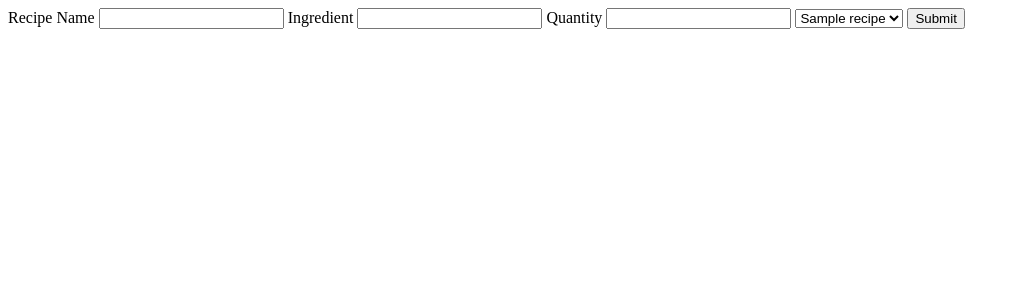
After one commit to nikolaipascual-design/recipebook-pascual-nikolai, a Django app: template recipebook/ledger/templates/ledger/recipe/add.html in a window 1280 px wide. The commit adds this page. Shown: the top 300 px of the page, without its empty margins (0-1020 px from the left). Run offline with Django 5.2, Linux system fonts and the light colour scheme; the template is opened without the code that fills it: most values are stand-ins (such as "Sample title", 1, 10 or a date in 2020).

Commit message:
Add files via upload

```diff
--- a/recipebook/ledger/admin.py
+++ b/recipebook/ledger/admin.py
@@ -2,7 +2,7 @@ from django.contrib import admin
 from django.contrib.auth.admin import UserAdmin as BaseUserAdmin
 from django.contrib.auth.models import User
 from django.contrib.auth.mixins import LoginRequiredMixin
-from .models import Profile
+from .models import Profile, RecipeImage
 from .views import LoginView
 
 
--- a/recipebook/ledger/templates/ledger/recipe/1.html
+++ b/recipebook/ledger/templates/ledger/recipe/1.html
@@ -9,6 +9,7 @@
   {{ form.as_p }}
 <button type="submit">Logout</button>
   <ul>
+    <img src="{{ image }}" alt="{{ description }}">
     {% recipes.0 %}
     <li>{{ name }} {{ quantity }}</li>
     {% endblock %}
--- a/recipebook/ledger/templates/ledger/recipe/2.html
+++ b/recipebook/ledger/templates/ledger/recipe/2.html
@@ -9,6 +9,7 @@
   {{ form.as_p }}
 <button type="submit">Logout</button>
   <ul>
+    <img src="{{ image }}" alt="{{ description }}">
     {% recipes.0 %}
     <li>{{ name }} {{ quantity }}</li>
     {% endblock %}
--- /dev/null
+++ b/recipebook/ledger/templates/ledger/recipe/add.html
@@ -0,0 +1,21 @@
+<form action="/" method="post">
+    {% csrf_token %}
+    <label for="recipe">
+        <span>Recipe Name</span>
+    <input type="text" id="name" name="name">
+    </label>
+    <label for="recipe">
+        <span>Ingredient</span>
+    <input type="text" id="ingredient" name="ingredient">
+    </label>
+    <label for="recipe">
+        <span>Quantity</span>
+    <input type="int" id="quantity" name="quantity">
+    </label>
+    <select id="Recipe" name="recipe">
+        {% for recipe in recipes %}
+            <option value="{{ recipes.pk }}">{{ recipe.name }}</option>
+        {% endfor %}
+    </select>
+<input type="submit" value="Submit">
+</form>
--- a/recipebook/ledger/urls.py
+++ b/recipebook/ledger/urls.py
@@ -1,6 +1,6 @@
 from django.urls import path
 
-from .views import index, recipes, RecipeListView, RecipeDetailView
+from .views import index, recipes, RecipeListView, RecipeDetailView, RecipeAddListView
 
 
 urlpatterns = [
@@ -8,6 +8,7 @@ urlpatterns = [
     path('recipes/list', RecipeListView.as_view(), name='recipe_list'),
     path('recipe/<int:pk>', RecipeDetailView.as_view(), name="recipe_detail"),
     path('registration/login', name="login"),
+    path('recipes/add', RecipeAddListView.as_view(),)
 ]
 
 app_name = "ledger"
```
Also changed, not shown: recipebook/ledger/models.py (+11 -0 lines), recipebook/ledger/views.py (+14 -0 lines).
